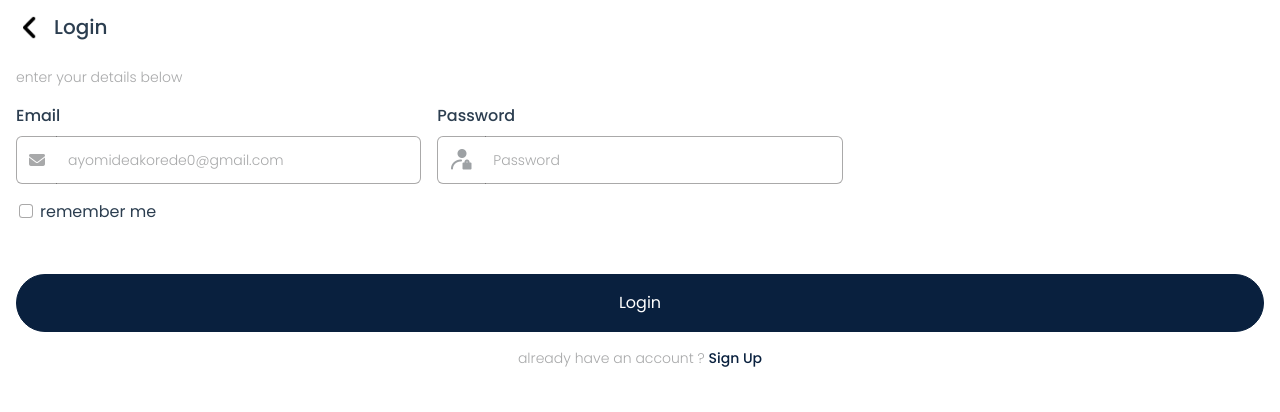
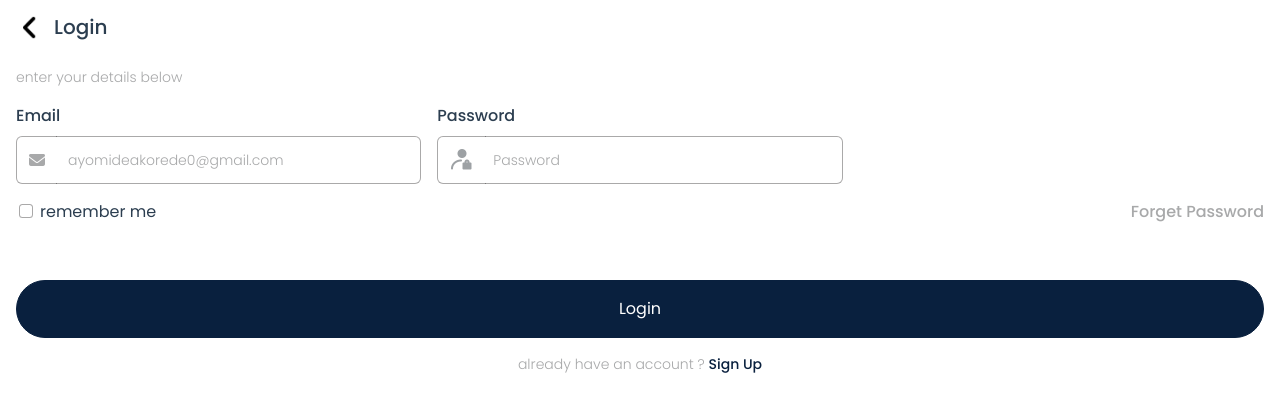
Before and after one commit to TeeboiCode/Todo-list, a Vue app: page /login in a window 1280 px wide. Shown: the top 412 px of the page. Built offline with nearby package versions, Linux system fonts and the light colour scheme.

Commit message:
forgetpassword

```diff
--- a/src/components/Login and SignUp/Login.vue
+++ b/src/components/Login and SignUp/Login.vue
@@ -71,6 +71,7 @@
           </div>
 
           <div class="col-12">
+            <div class="head_container">
             <div class="form-check">
               <input
                 class="form-check-input"
@@ -81,6 +82,10 @@
               <label class="form-check-label" for="rememberMe">
                 remember me
               </label>
+            </div>
+            <div class="forget">
+              <label for="" @click="$router.push('/')">Forget Password</label>
+            </div>
             </div>
           </div>
           <div class="col-12 mt-5">
@@ -268,6 +273,10 @@ export default {
 .login-contain {
   padding: 15px 16px;
 }
+.head_container{
+  display: flex;
+  justify-content: space-between;
+}
 
 .header {
   display: flex;
@@ -297,6 +306,9 @@ input {
 label {
   font-size: 16px !important;
   font-weight: 500;
+}
+.forget{
+  color: #a8a9aa;
 }
 
 .heading {
--- a/src/components/Login and SignUp/SignUp.vue
+++ b/src/components/Login and SignUp/SignUp.vue
@@ -113,9 +113,7 @@
               <label class="form-check-label" for="invalidCheck">
                 remember me
               </label>
-              <!-- <div class="invalid-feedback">
-              You must agree before submitting.
-            </div> -->
+
             </div>
           </div>
           <div class="col-12 mt-5">
```
